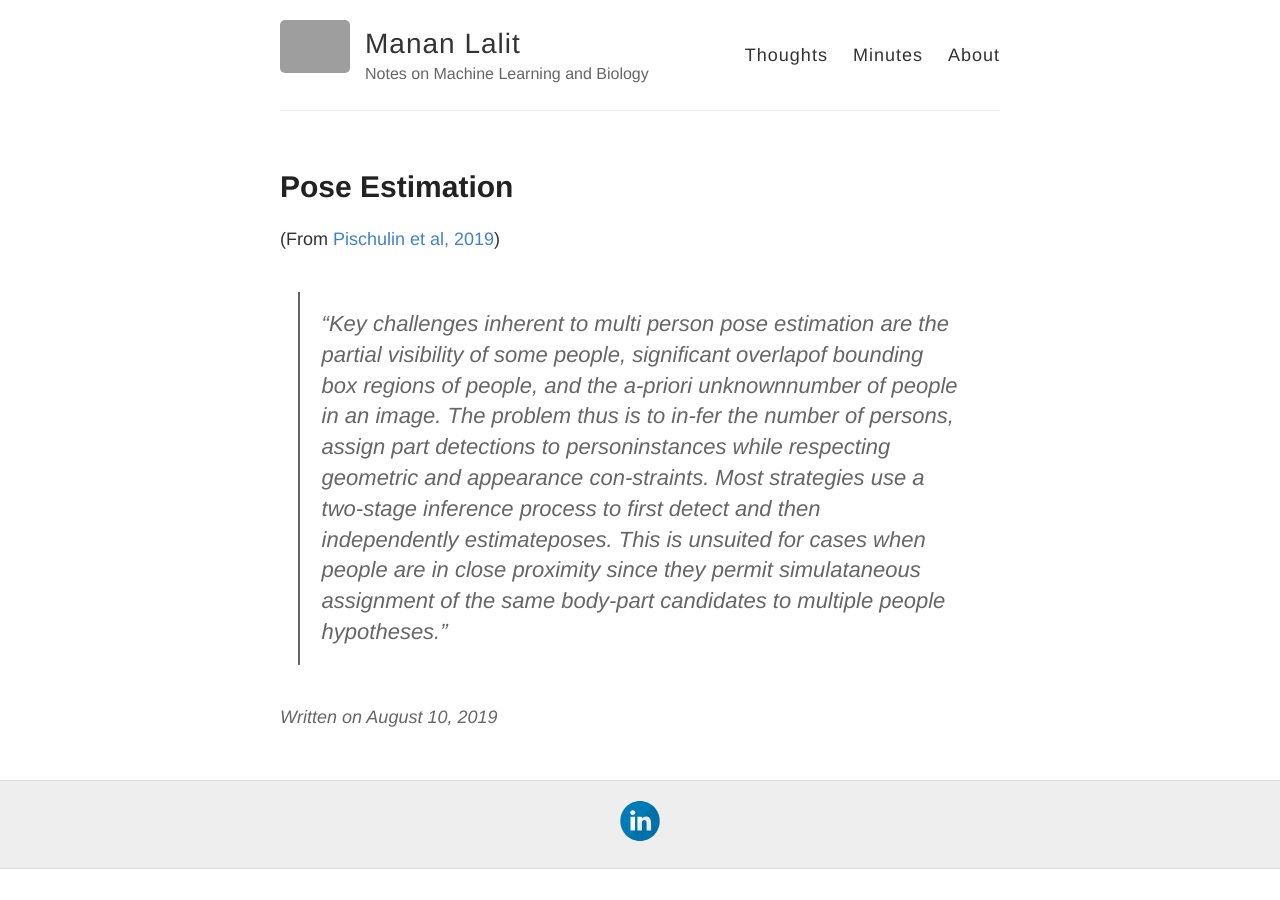
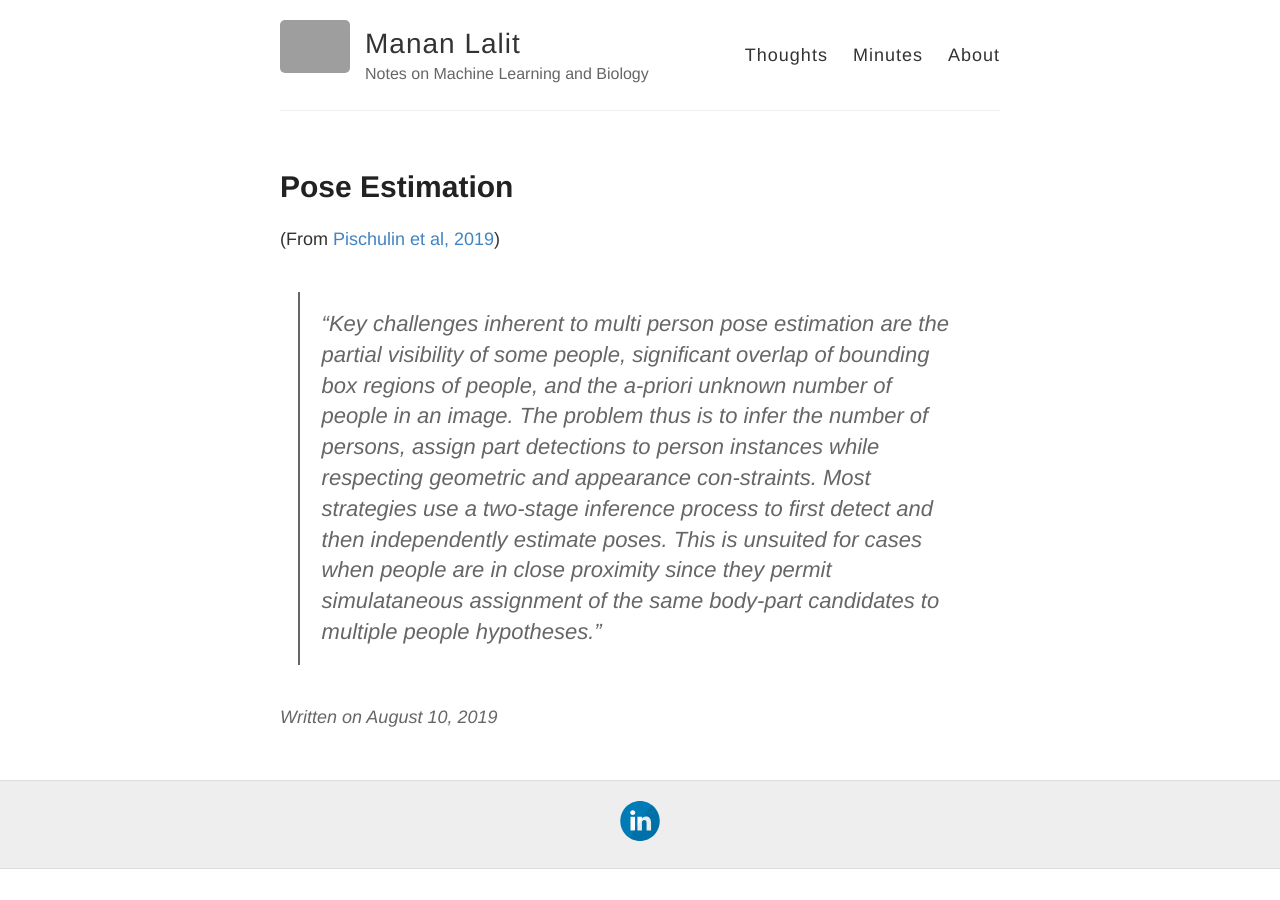
Before and after one commit to malaalam/minuteskeeper, a Jekyll site: the page built from _posts/2019-08-10-10-August-2019.md, in a window 1280 px wide. Built offline with Jekyll 4.4.1, drawn with Linux system fonts in a browser that asks for light colours; a script that is not in the unit is left out; comment, search, counter and statistics services are not loaded; grey boxes are pictures that could not be loaded.

Commit message:
Corrected typos in text

```diff
--- a/_posts/2019-08-10-10-August-2019.md
+++ b/_posts/2019-08-10-10-August-2019.md
@@ -8,4 +8,4 @@ comments: true
 ---
 
 (From [Pischulin et al, 2019](https://arxiv.org/abs/1511.06645))
-> "Key challenges inherent to multi person pose estimation are the partial visibility of some people, significant overlapof bounding box regions of people, and the a-priori unknownnumber of people in an image.  The problem thus is to in-fer the number of persons, assign part detections to personinstances while respecting geometric and appearance con-straints. Most strategies use a two-stage inference process to first detect and then independently estimateposes. This is unsuited for cases when people are in close proximity since they permit simulataneous assignment of the same body-part candidates to multiple people hypotheses."
+> "Key challenges inherent to multi person pose estimation are the partial visibility of some people, significant overlap of bounding box regions of people, and the a-priori unknown number of people in an image.  The problem thus is to infer the number of persons, assign part detections to person instances while respecting geometric and appearance con-straints. Most strategies use a two-stage inference process to first detect and then independently estimate poses. This is unsuited for cases when people are in close proximity since they permit simulataneous assignment of the same body-part candidates to multiple people hypotheses."
```
